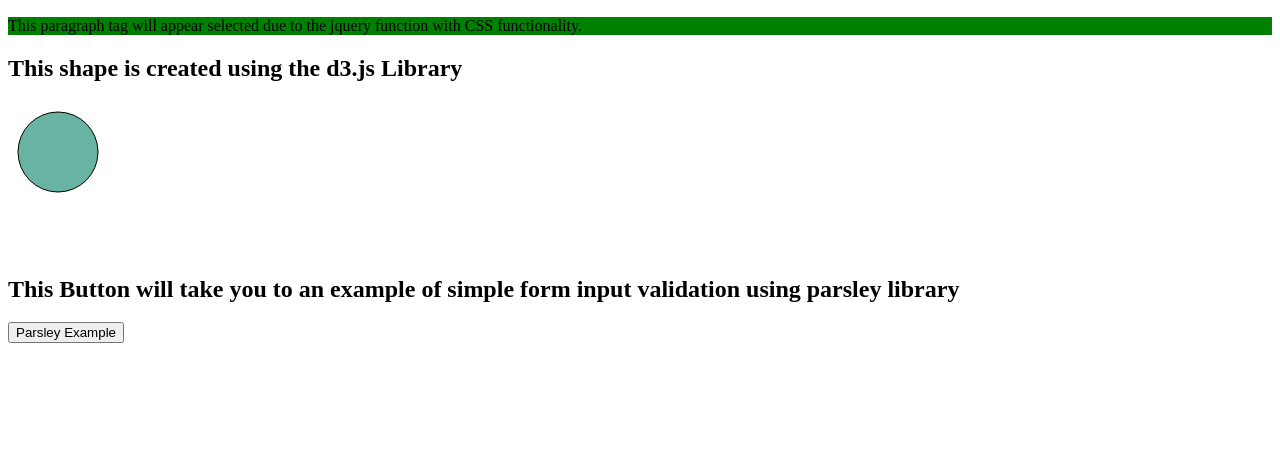
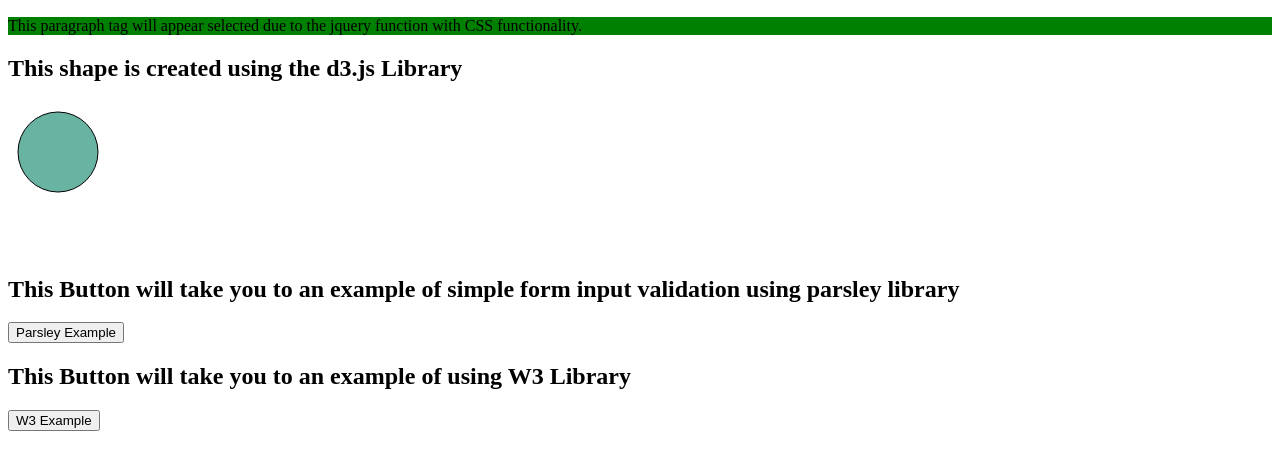
Before and after one commit to landrydroupy/homework6, a plain HTML site: page index.html in a window 1280 px wide. Shown: the part 110-580 px from the top of the page. Drawn offline with nearby package versions, Linux system fonts and the light colour scheme.

Commit message:
Update index.html

```diff
--- a/index.html
+++ b/index.html
@@ -34,6 +34,13 @@
   </a>
  </body>
 
+ <body>
+  <h2> This Button will take you to an example of using W3 Library </h2>
+  <a href="/w3.html">
+  <button type="button" >W3 Example</button>
+  </a>
+ </body>
+
 
 
 
```
